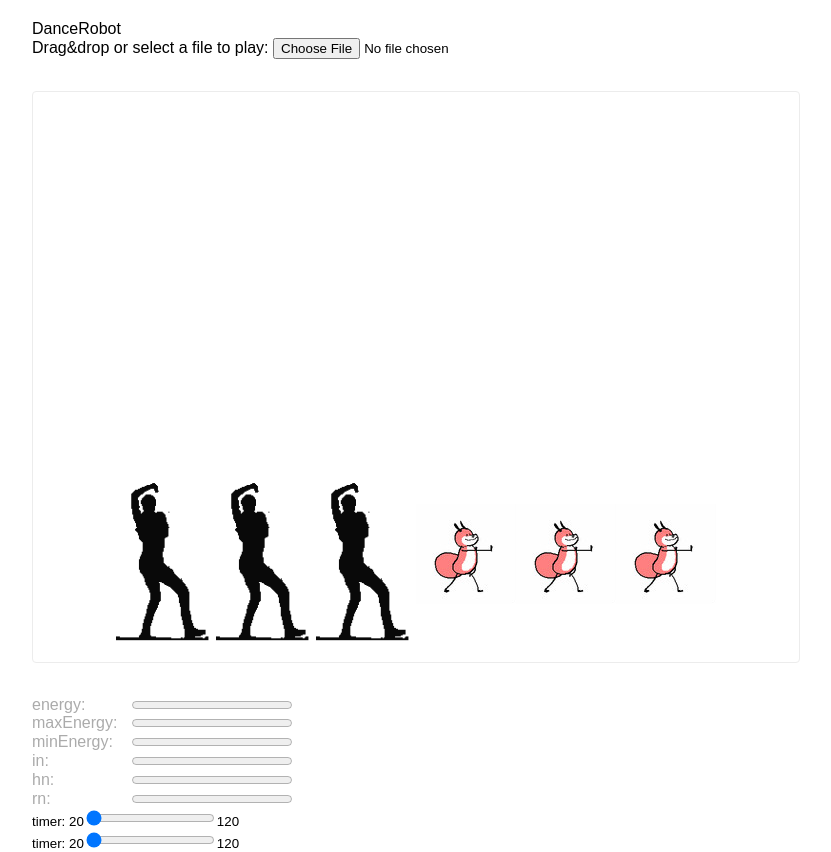
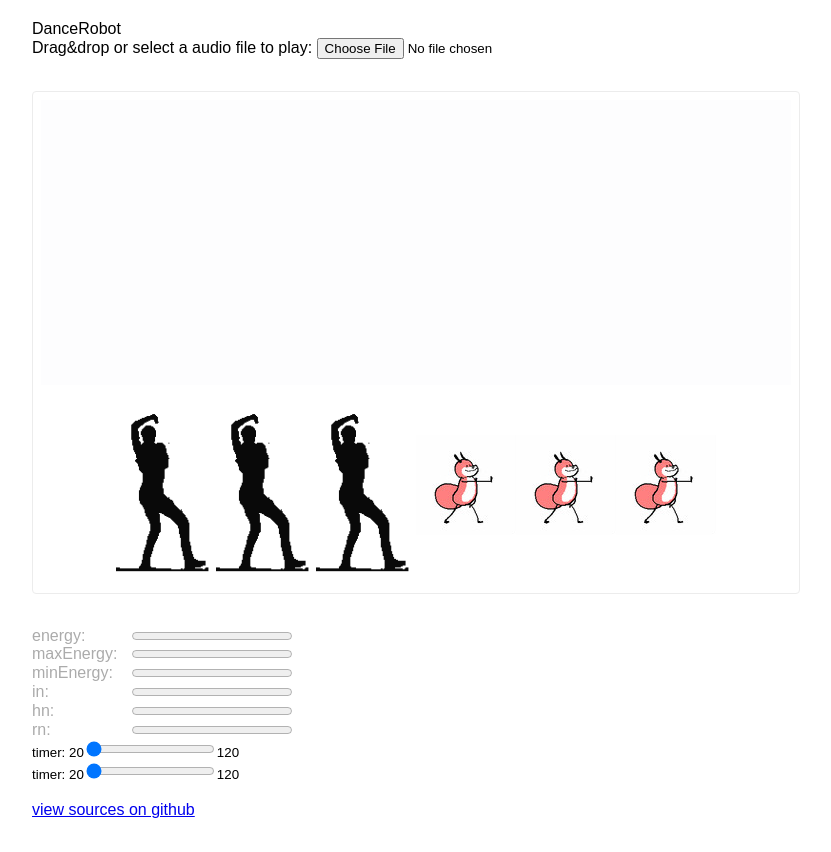
Before and after one commit to heiliuer/DanceRobot, a website: page index.html in a window 1280 px wide. Shown: the whole page, without its empty margins (224-1055 px from the left). After the commit the page ends 819 px from the top, so only its background shows below. Drawn offline with Linux system fonts and the light colour scheme.

Commit message:
fixed resize bug

```diff
--- a/css/style.css
+++ b/css/style.css
@@ -15,6 +15,23 @@ html, body {
 
 #visualizer_wrapper {
     text-align: center;
+    width: 100%;
+    position: relative;
+}
+
+#visualizer_wrapper:after {
+    content: "";
+    padding-top: 38%;
+    display: block;
+}
+
+#visualizer_wrapper .canvas {
+    position: absolute;
+    left: 0;
+    right: 0;
+    top: 0;
+    bottom: 0;
+    background: #fdfdfe;
 }
 
 footer {
@@ -36,7 +53,7 @@ footer {
     color: #ABABAB;
 }
 
-.d-progress *{
+.d-progress * {
     vertical-align: middle;
 }
 
@@ -45,6 +62,7 @@ footer {
     display: inline-block;
     overflow: hidden;
 }
+
 .d-progress .right-title {
     width: 2em;
     text-align: right;
--- a/index.html
+++ b/index.html
@@ -16,13 +16,15 @@
         <div id="info">
             DanceRobot
         </div>
-        <label for="uploadedFile">Drag&drop or select a file to play:</label>
-        <input type="file" id="uploadedFile"/>
+        <label for="uploadedFile">Drag&drop or select a audio file to play:</label>
+        <input type="file" accept="audio/*" id="uploadedFile"/>
     </div>
 
     <div class="screen">
         <div id="visualizer_wrapper">
-            <canvas id='canvas' width="800" height="350"></canvas>
+            <div class="canvas">
+                <canvas id='canvas' style="width: 100%;height: 100%"></canvas>
+            </div>
         </div>
 
         <div class="dancers">
@@ -84,7 +86,21 @@
             <small>timer: 20<input max="100" min="0" VALUE="0" type="range" id="progress"/>120</small>
         </div>
     </div>
+
+    <br>
+    <a target="https://github.com/heiliuer/DanceRobot" href="https://github.com/heiliuer/DanceRobot">view sources on github</a>
 </div>
+<script>
+    +function () {
+        var canvas = document.querySelector("#canvas");
+        function fixedCanvasSize() {
+            canvas.width = canvas.offsetWidth;
+            canvas.height = canvas.offsetHeight;
+        }
+        fixedCanvasSize();
+        window.onresize=fixedCanvasSize;
+    }();
+</script>
 <script src="js/jquery.js"></script>
 <script src="js/html5_audio_visualizer.js"></script>
 <script src="js/html5_audio_visualizer_patch.js"></script>
--- a/js/html5_audio_visualizer.js
+++ b/js/html5_audio_visualizer.js
@@ -173,6 +173,8 @@ Visualizer.prototype = {
         gradient.addColorStop(0.5, '#ff0');
         gradient.addColorStop(0, '#f00');
         var drawMeter = function() {
+            cwidth = canvas.width;
+            cheight = canvas.height - 2;
             var array = new Uint8Array(analyser.frequencyBinCount);
             analyser.getByteFrequencyData(array);
             that.handlerBuffer&&that.handlerBuffer(array);
```
